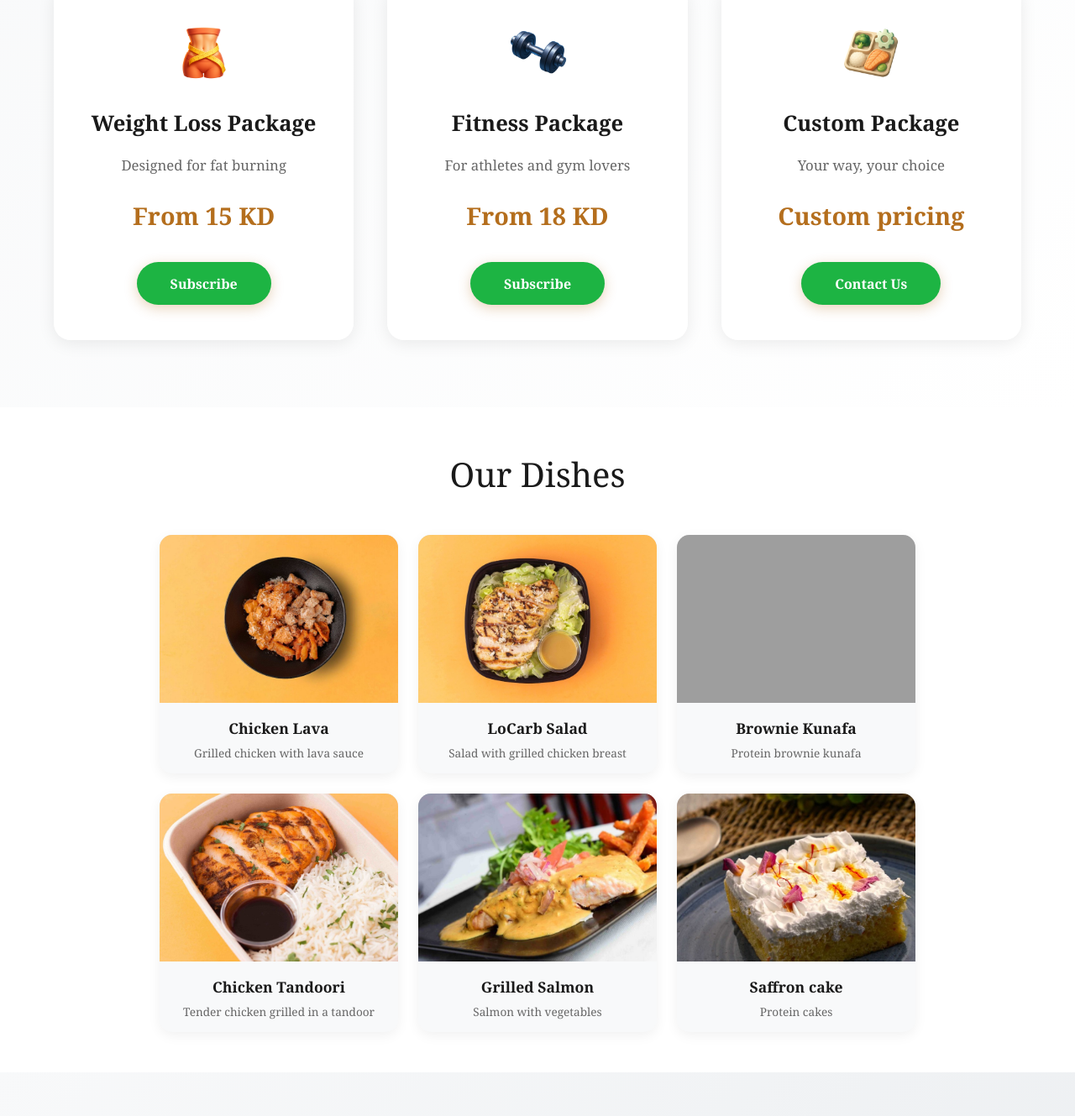
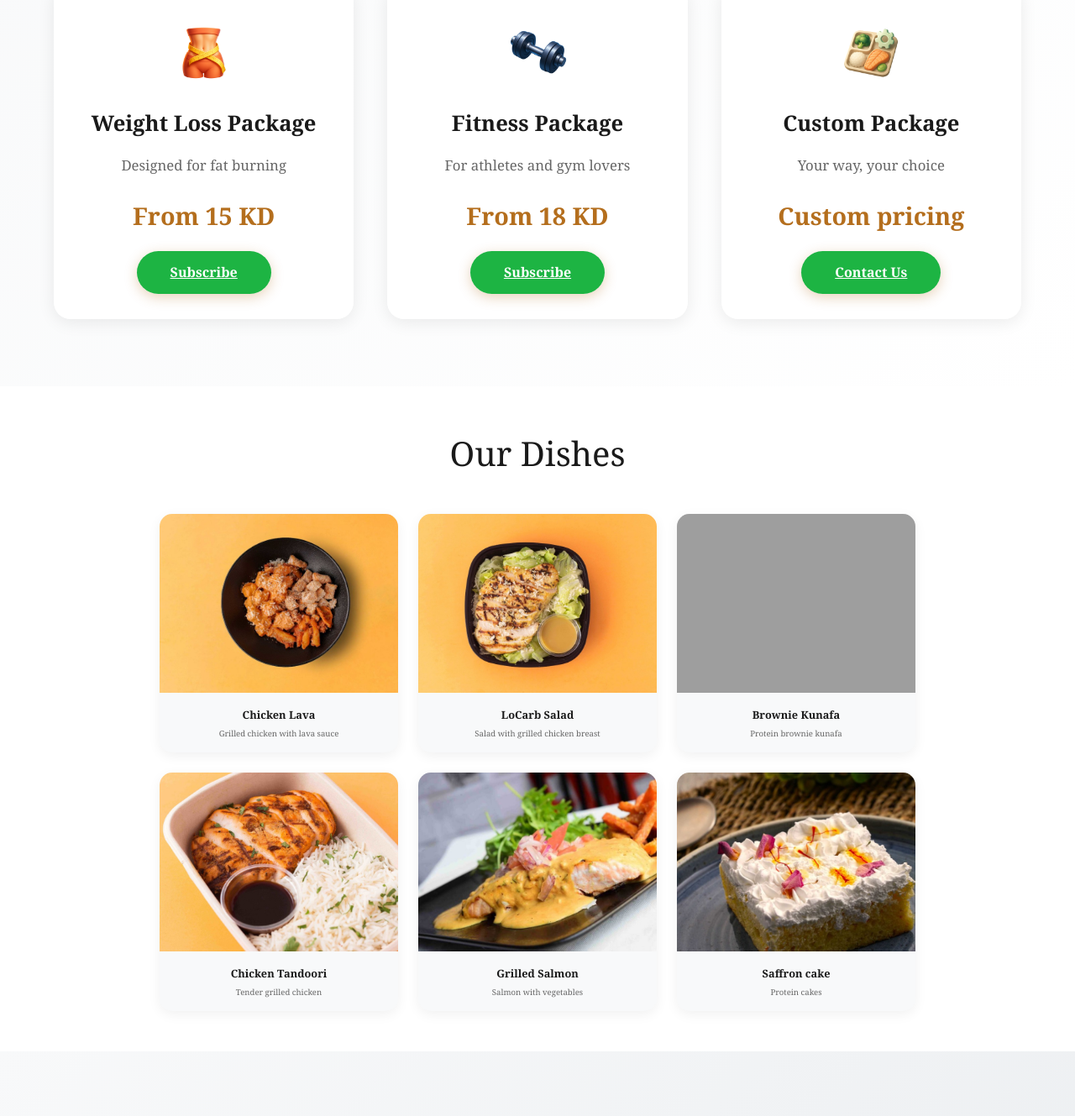
Before and after one commit to nohahatem24/locarb-restaurant, a plain HTML site: page index.html in a window 1280 px wide. Shown: the part 1333-2662 px from the top of the page at 84% size. Drawn offline with Linux system fonts and the light colour scheme; grey boxes are pictures that could not be loaded.

Commit message:
New Sections - Dishes-Packages-Reviews updates

```diff
--- a/css/styles.css
+++ b/css/styles.css
@@ -2314,7 +2314,7 @@ nav.scrolled {
 }
 
 .dish-card h3 {
-    font-size: 1.1rem;
+    font-size: 0.8rem;
     margin-bottom: 0.4rem;
     color: #1a1a1a;
     font-weight: 600;
@@ -2327,7 +2327,7 @@ nav.scrolled {
 
 .dish-card p {
     color: #666;
-    font-size: 0.85rem;
+    font-size: 0.6rem;
     transition: color 0.4s ease;
     line-height: 1.3;
 }
--- a/index.html
+++ b/index.html
@@ -151,7 +151,7 @@
                 <h3>Weight Loss Package</h3>
                 <p>Designed for fat burning</p>
                 <span class="package-price">From 15 KD</span>
-                <button class="package-btn">Subscribe</button>
+                <a href="https://order.locarbkw.com/" class="package-btn">Subscribe</a>
             </div>
 
             <div class="package-card">
@@ -159,7 +159,8 @@
                 <h3>Fitness Package</h3>
                 <p>For athletes and gym lovers</p>
                 <span class="package-price">From 18 KD</span>
-                <button class="package-btn">Subscribe</button>
+                <a href="https://order.locarbkw.com/" class="package-btn">Subscribe</a>
+
             </div>
 
             <div class="package-card">
@@ -167,7 +168,7 @@
                 <h3>Custom Package</h3>
                 <p>Your way, your choice</p>
                 <span class="package-price">Custom pricing</span>
-                <button class="package-btn">Contact Us</button>
+                <a href="https://wa.me/96598908087" class="package-btn">Contact Us</a>
             </div>
         </div>
     </section>
@@ -220,7 +221,7 @@
                 </div>
                 <div class="dish-content">
                     <h3>Chicken Tandoori</h3>
-                    <p>Tender chicken grilled in a tandoor</p>
+                    <p>Tender grilled chicken</p>
                 </div>
             </div>
 
--- a/js/translations.js
+++ b/js/translations.js
@@ -215,7 +215,7 @@ const translations = {
       },
       dish4: {
         title: "Chicken Tandoori",
-        description: "Tender chicken grilled in a tandoor",
+        description: "Tender grilled chicken",
       },
       dish5: {
         title: "Grilled Salmon",
```
